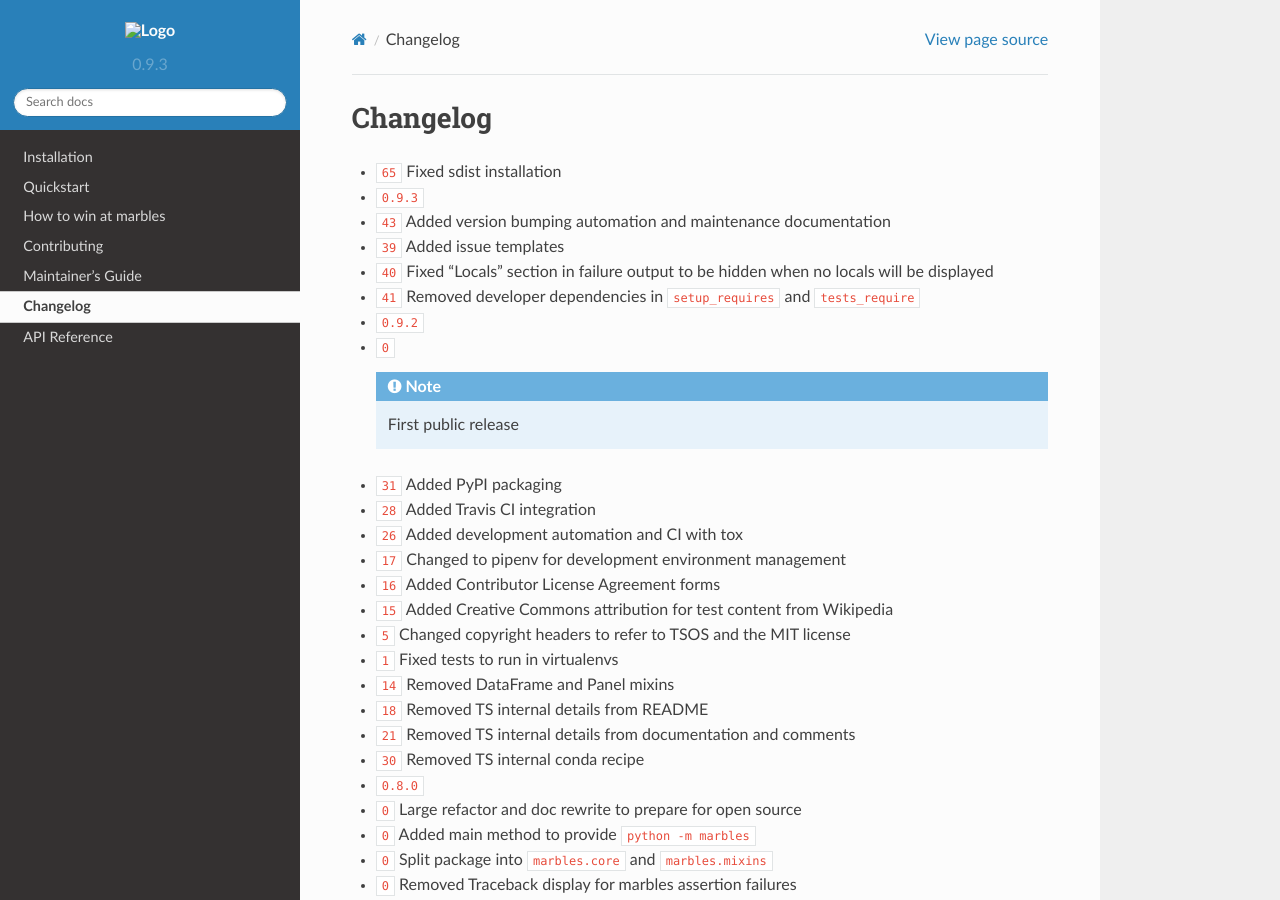
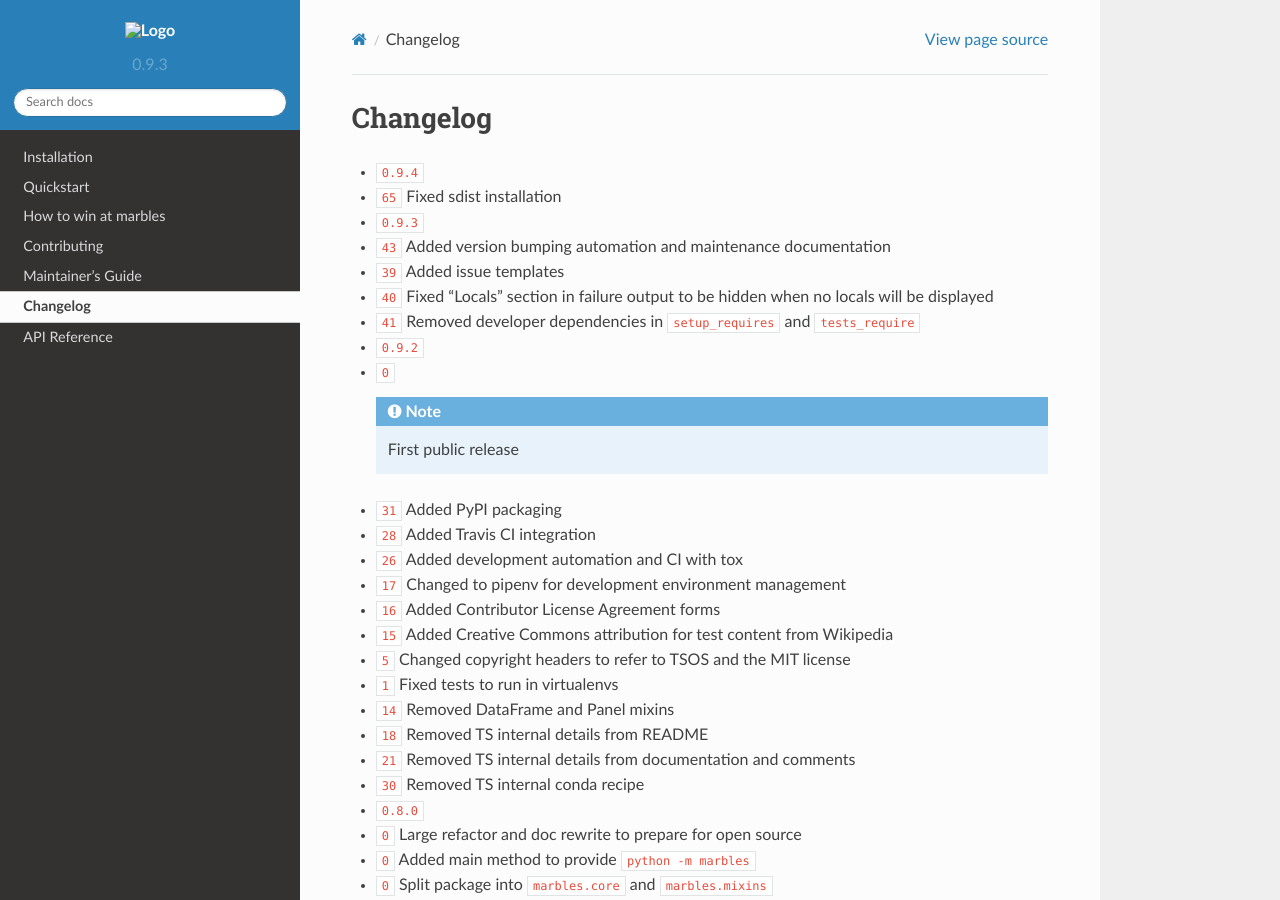
Before and after one commit to twosigma/marbles, a Sphinx documentation site: the page built from docs/changelog.rst, in a window 1280 px wide and 900 px high. Built offline with Sphinx 7.4.7 and the Read the Docs theme 2.0.0, drawn with Linux system fonts in a browser that asks for light colours; cross-references to code outside the pages are shown as plain code; the version number is read from the project's files by our own code.

Commit message:
update changelog for 0.9.4

```diff
--- a/docs/changelog.rst
+++ b/docs/changelog.rst
@@ -2,6 +2,7 @@
 Changelog
 =========
 
+* :release:`0.9.4 <2018-06-03>`
 * :bug:`65` Fixed sdist installation
 * :release:`0.9.3 <2018-06-02>`
 * :support:`43` Added version bumping automation and maintenance documentation
```
